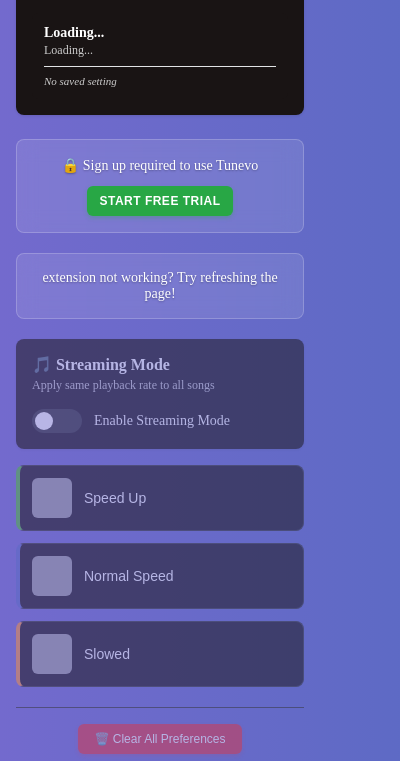
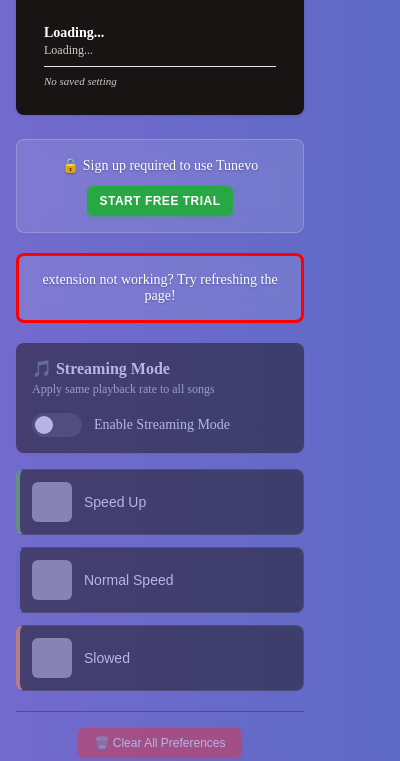
Before and after one commit to osmatrixcode/variatify, a browser extension: page src/popup/index.html in a window 400 px wide. Shown: the part 83-844 px from the top of the page. Drawn offline with Linux system fonts and the light colour scheme; grey boxes are pictures that could not be loaded.

Commit message:
add red border to warning text

```diff
--- a/src/popup/popup.css
+++ b/src/popup/popup.css
@@ -583,7 +583,7 @@
   padding: 16px;
   background: rgba(255, 255, 255, 0.1);
   border-radius: 8px;
-  border: 1px solid rgba(255, 255, 255, 0.2);
+  border: 3px solid #ff0000;
   backdrop-filter: blur(10px);
   text-align: center;
 }
```
